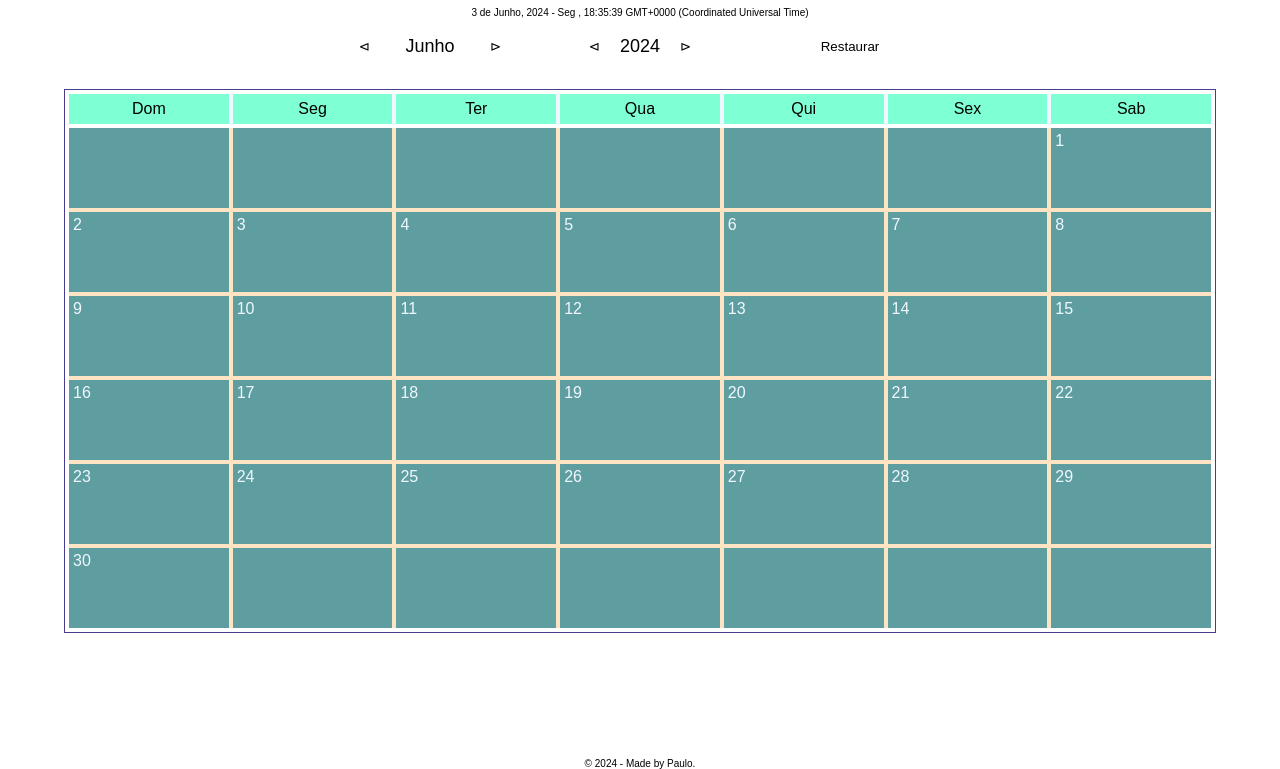
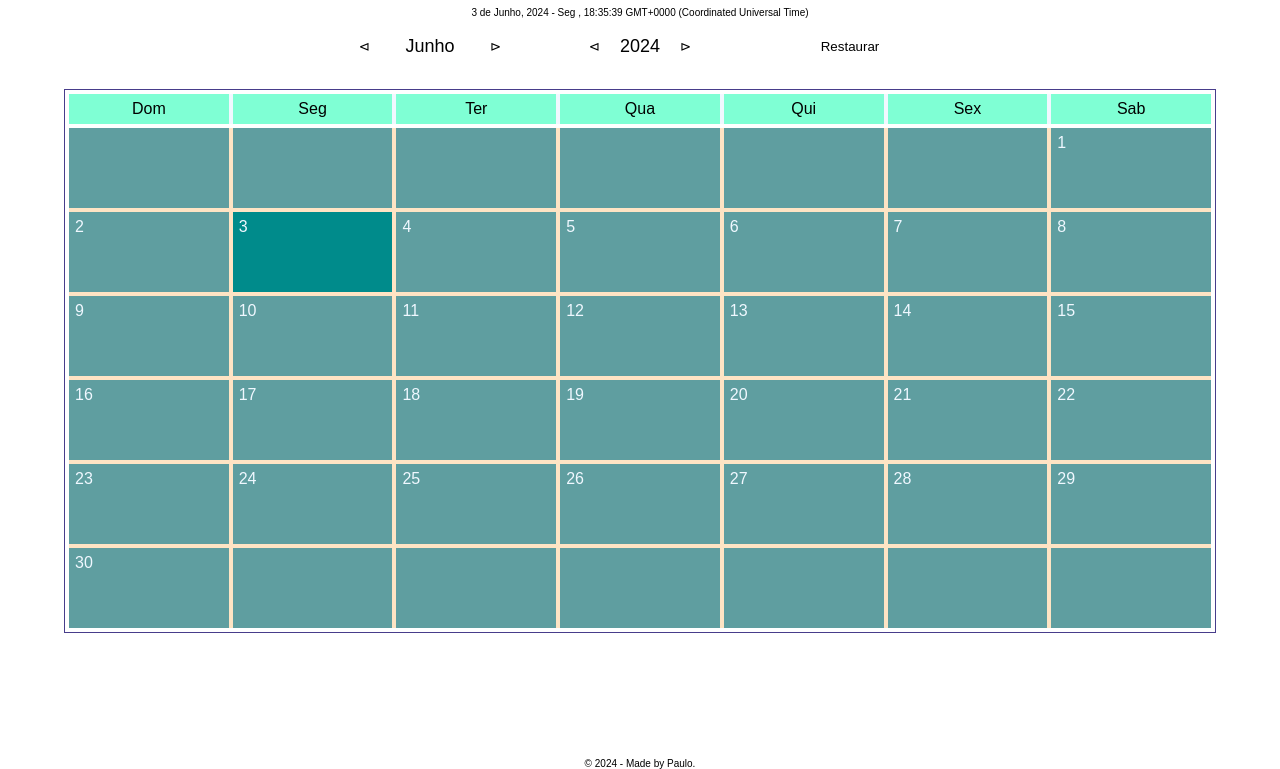
Before and after one commit to wellspr/calendar, a website: page index.html in a window 1280 px wide. Shown: the part 31-800 px from the top of the page. Drawn offline with Linux system fonts and the light colour scheme.

Commit message:
added different style to current day

```diff
--- a/index.css
+++ b/index.css
@@ -134,7 +134,11 @@ select {
     color: aliceblue;
     font-size: 1.6rem;
     height: 10vh;
-    padding: .4rem;
+    padding: .6rem;
+}
+
+.current-day {
+    background-color: darkcyan;
 }
 
 button {
--- a/index.js
+++ b/index.js
@@ -214,6 +214,10 @@ function drawCurrentMonth(date) {
     for (let i = firstWeekday; i < calendarSpan; i++) {
         day++;
         dayCells[i].innerText = day;
+
+        if (day === currentDate.getDate()) {
+            dayCells[i].classList.add("current-day");
+        }
     };
 }
 
@@ -234,6 +238,7 @@ function generateCells(calendarSpan) {
     };
 }
 
+/* https://www.mathsisfun.com/leap-years.html */
 function isLeapYear(currentYear) {
     let isLeap = false;
 
```
